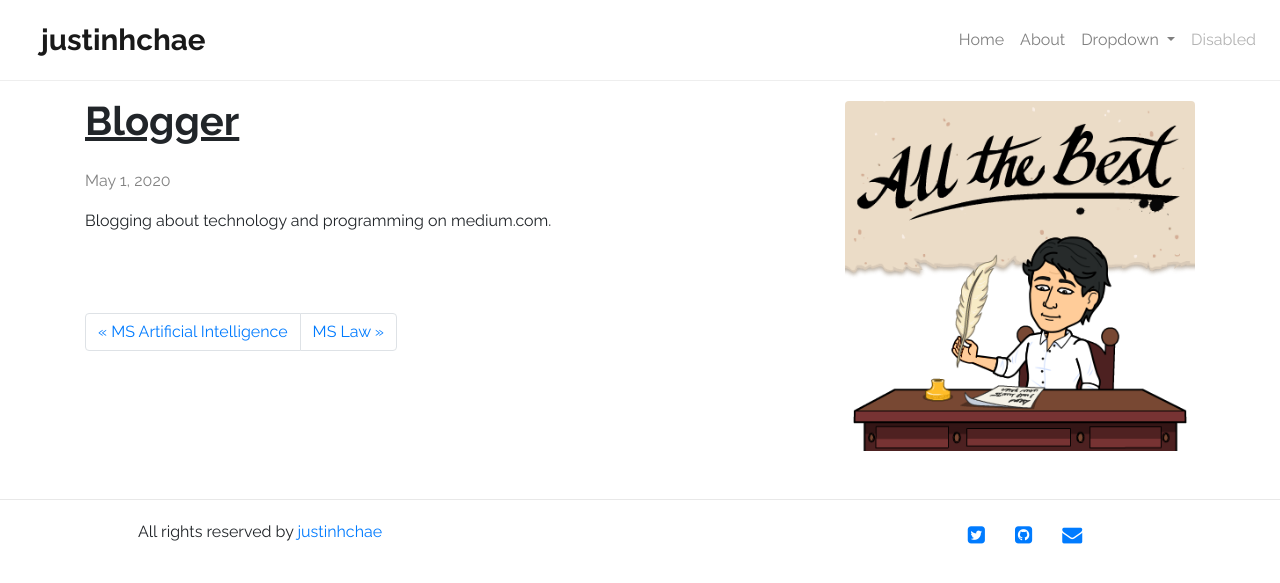
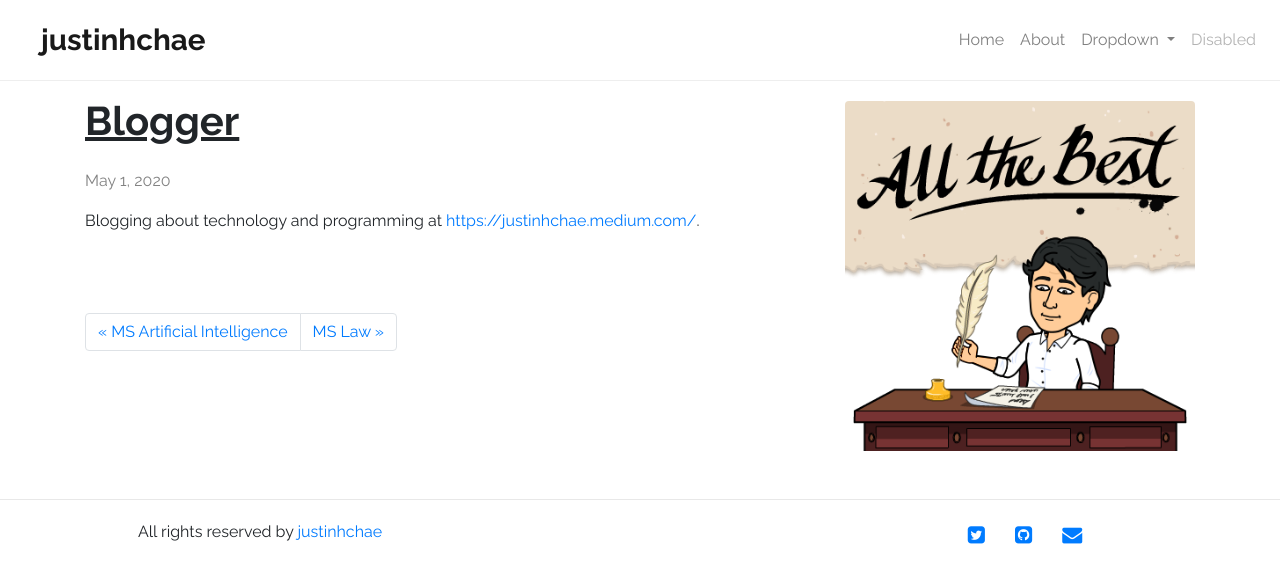
Before and after one commit to justinhchae/justinhchae.github.io, a Jekyll site: the page built from _posts/2020-05-01-medium.markdown, in a window 1280 px wide. Shown: the top 583 px of the page. Built offline with Jekyll 4.4.1, drawn with Linux system fonts in a browser that asks for light colours.

Commit message:
Update 2020-05-01-medium.markdown

```diff
--- a/_posts/2020-05-01-medium.markdown
+++ b/_posts/2020-05-01-medium.markdown
@@ -5,4 +5,4 @@ date:   2020-05-01
 categories: work
 image: /images/bitmoji_justin_5.png
 ---
-Blogging about technology and programming on medium.com.
+Blogging about technology and programming at [https://justinhchae.medium.com/](https://justinhchae.medium.com/).
```
